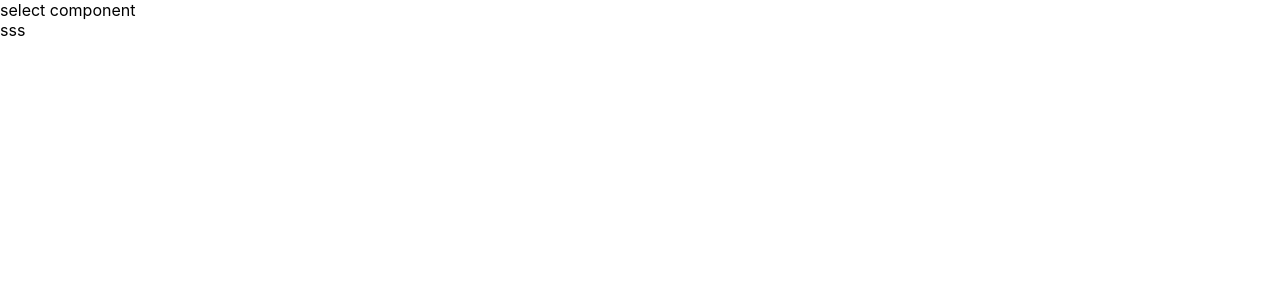
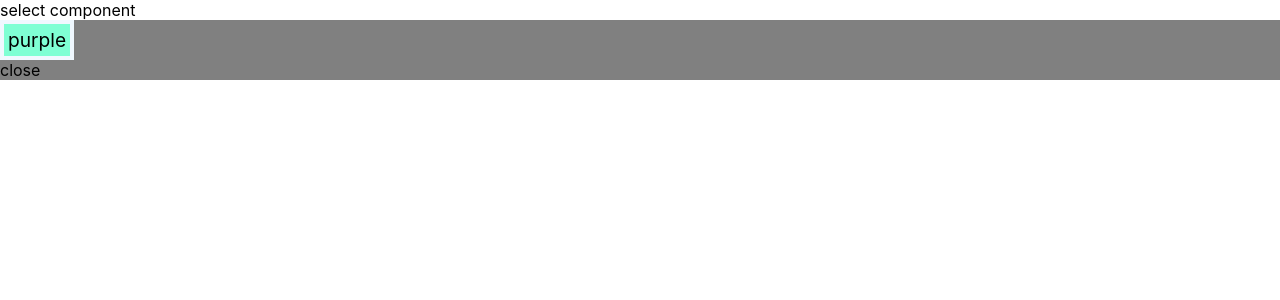
Before and after one commit to AlonKendler/design-component-system, a React (Create React App) app: page / in a window 1280 px wide. Shown: the top 300 px of the page. Built offline with nearby package versions, Linux system fonts and the light colour scheme.

Commit message:
working tags, css is weird

```diff
--- a/src/App.tsx
+++ b/src/App.tsx
@@ -8,7 +8,7 @@ const args = {
   options: [
     { id: 0, label: "red", isSelected: false },
     { id: 1, label: "blue", isSelected: false },
-    { id: 2, label: "purple", isSelected: false },
+    { id: 2, label: "purple", isSelected: true },
     { id: 3, label: "yellow", isSelected: false },
     { id: 4, label: "green", isSelected: false },
   ],
@@ -19,6 +19,8 @@ const args = {
 function App() {
   const [value, setValue] = useState("select an option...");
   const [optionState, setOptionsState] = useState(args.options);
+
+
 
   return (
     <div className="container">
@@ -37,7 +39,7 @@ function App() {
 
             let newl = optionState;
             newl[indexOfId].isSelected = checked;
-            setOptionsState((prev) => ({ ...prev, ...newl[indexOfId] }));
+            setOptionsState(()=>(newl));
             console.log("newState:", newl, indexOfId);
           }
         }}
--- a/src/components/Select/Select.module.css
+++ b/src/components/Select/Select.module.css
@@ -9,7 +9,9 @@
 .select-label {}
 
 .selectBox {
+
     position: relative;
+    background-color: gray;
 }
 
 .selectBox select {
@@ -46,3 +48,17 @@
 .checkBoxes label:hover {
     background-color: red;
 }
+
+.tags{
+    display: flex;
+    flex-direction: row;
+    background: aliceblue;
+    width: fit-content;
+}
+
+.tag{
+    background-color: aquamarine;
+    padding: 4px;
+    margin: 4px;
+    font-size: larger;
+}
--- a/src/components/Select/Select.tsx
+++ b/src/components/Select/Select.tsx
@@ -21,24 +21,17 @@ export interface Selectprops {
   multi?: boolean;
 }
 
-const SelectedItems = ({ options }: SelectedItemsProps) => {
-  const strlist = options.map((item) => {
-    if (item.isSelected === true) {
-      return item.label;
-    }
-  });
+const SelectedItems = ({ options = [] }: SelectedItemsProps) => {
   return (
-    <div>
-      sss
-      {strlist ? (
-        strlist.map((str) => {
-          return <p>{str}</p>;
-        })
-      ) : (
-        <p>select...</p>
-      )}
+    <div className="tags">{!options && "select"}
+      {options.map((option) => {
+        return (
+          option.isSelected === true ?
+            <label className="tag">{option.label}</label> : null)
+      })}
     </div>
-  );
+  )
+
 };
 export const Select = ({
   id,
@@ -65,16 +58,15 @@ export const Select = ({
       <div className="select-label">{label}</div>
       {multi ? (
         <div className={styles.multipleSelection}>
-          <div className="selectBox" onClick={showCheckboxes}>
-            {value ? (
-              <SelectedItems options={options} />
-            ) : (
-              "select something..."
-            )}
-            {/* <select>
-              <option>Select options</option>
-            </select> */}
-            <div className="overSelect"></div>
+          <div className={styles.selectBox} onClick={showCheckboxes}>
+            <div className={styles.tags}>
+              {options.map((option) => {
+                return (option.isSelected && <div key={option.label} className={styles.tag}>{option.label}</div>)
+              })}
+
+            </div>
+
+            <div className="">{showOptions ? "open" : "close"}</div>
           </div>
 
           <div
@@ -89,12 +81,13 @@ export const Select = ({
             {options &&
               options.map((option) => {
                 return (
-                  <>
+                  <div key={option.id}>
                     <label
                       htmlFor={option.label}
                       key={option.id}
                       onChange={(e) => {
                         onChange(e);
+                        setShowOptions(false);
                       }}
                     >
                       <input
@@ -104,7 +97,7 @@ export const Select = ({
                       />
                       {option.label}
                     </label>
-                  </>
+                  </div>
                 );
               })}
           </div>
```
Also changed, not shown: 1 other file (tests, documents, lock files or other folders).
